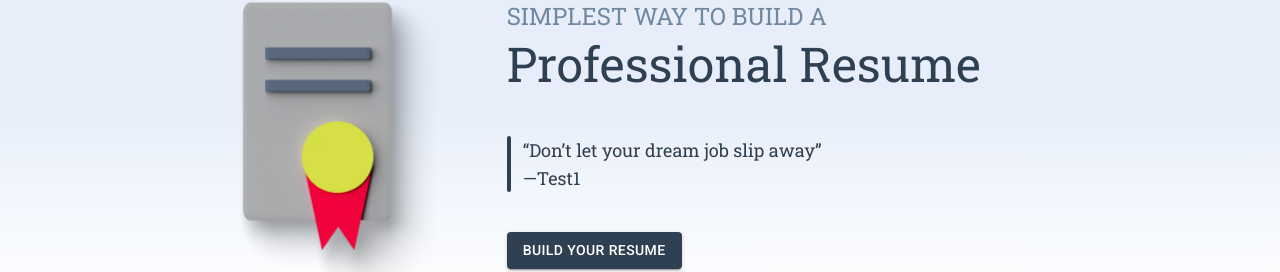
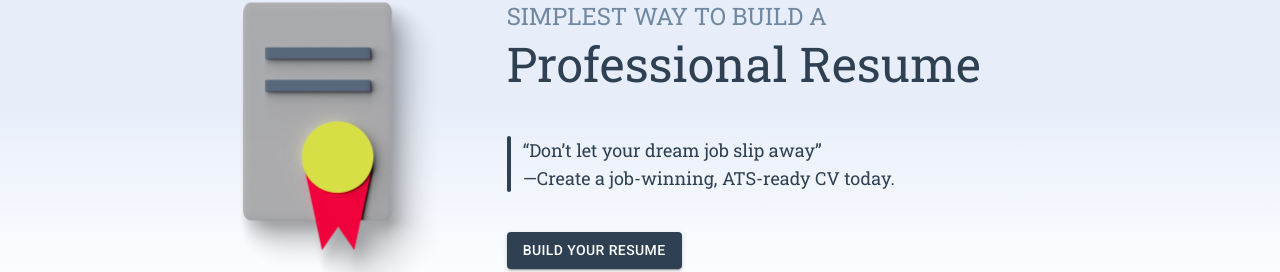
Before and after one commit to IT21024122/resume-builder-main, a Next.js app: page / in a window 1280 px wide. Shown: the part 152-424 px from the top of the page. Built offline with nearby package versions, Linux system fonts and the light colour scheme.

Commit message:
Update HomeLayout.tsx

```diff
--- a/src/modules/home/HomeLayout.tsx
+++ b/src/modules/home/HomeLayout.tsx
@@ -70,7 +70,7 @@ const HomeLayout = () => {
                 <p className="text-lg ml-3 text-resume-800">
                   &ldquo;Don’t let your dream job slip away&rdquo;
                   <br />
-                  —Test1
+                  —Create a job-winning, ATS-ready CV today.
                 </p>
               </div>
               <Link href="/builder" passHref={true}>
```
